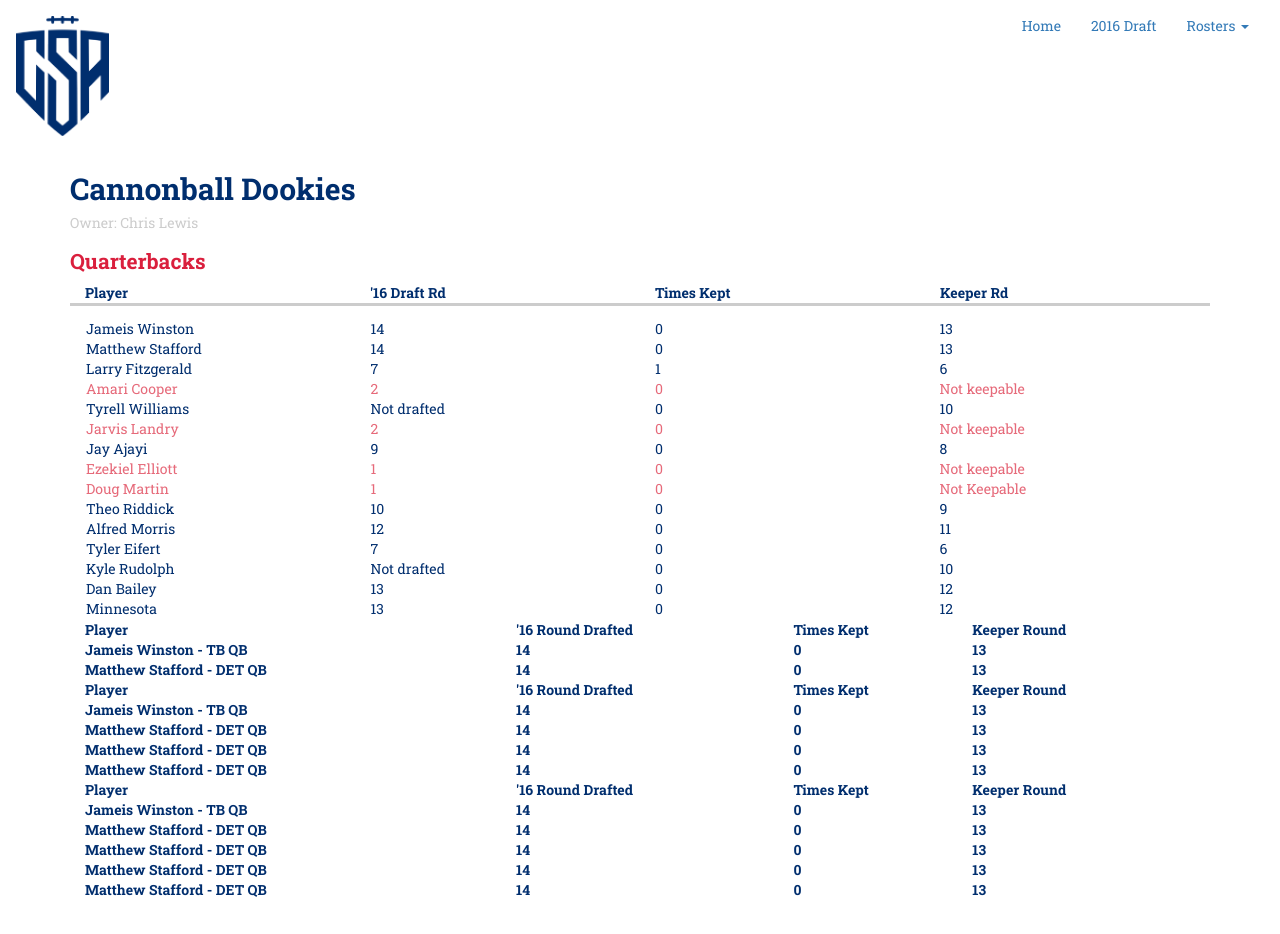
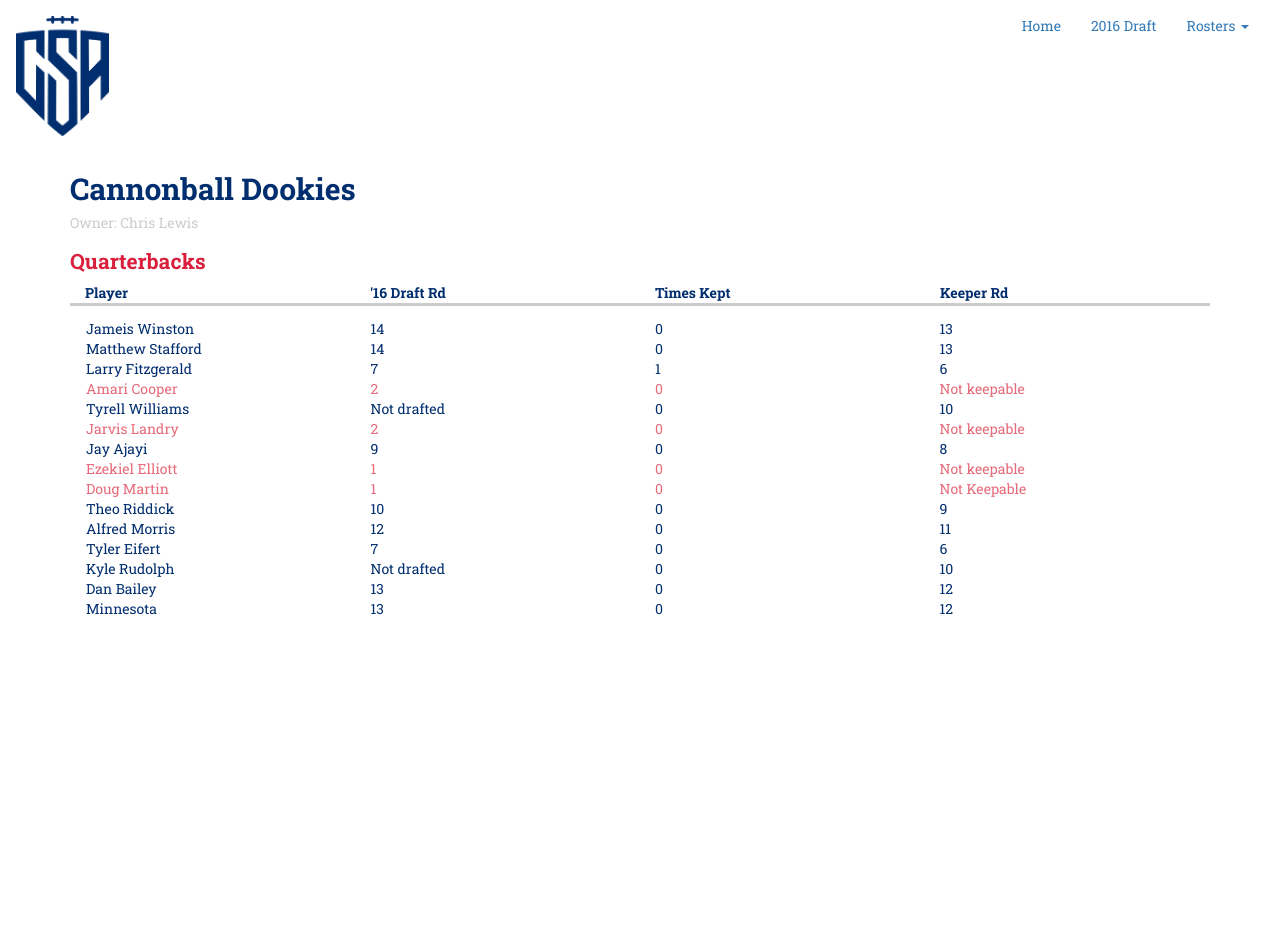
Before and after one commit to hichrislewis/csa-league.github.io, a Jekyll site: the page cannonballdookies.html, which Jekyll copies as it is, in a window 1280 px wide. Built offline with Jekyll 4.4.1, drawn with Linux system fonts in a browser that asks for light colours; after the commit the page ends 900 px from its top, so only the background shows below that.

Commit message:
Update cannonballdookies.html

```diff
--- a/cannonballdookies.html
+++ b/cannonballdookies.html
@@ -139,95 +139,6 @@
                 <div class="col-xs-3 col-sm-3 col-md-3 col-lg-3">0</div>
                 <div class="col-xs-3 col-sm-3 col-md-3 col-lg-3">12</div>
             </div>
-                <table style="width:100%">
-                  <!--Quarterbacks-->
-                <tr>
-                  <th>Player</th>
-                  <th>'16 Round Drafted</th>
-                  <th>Times Kept</th>
-                  <th>Keeper Round</th>
-                </tr>
-                <tr>
-                  <th>Jameis Winston - TB QB</th>
-                  <th>14</th>
-                  <th>0</th>
-                  <th>13</th>
-                </tr>
-                <tr>
-                  <th>Matthew Stafford - DET QB</th>
-                  <th>14</th>
-                  <th>0</th>
-                  <th>13</th>
-                </tr>
-                  <!--Wide Receivers-->
-                <tr>
-                  <th>Player</th>
-                  <th>'16 Round Drafted</th>
-                  <th>Times Kept</th>
-                  <th>Keeper Round</th>
-                </tr>
-                <tr>
-                  <th>Jameis Winston - TB QB</th>
-                  <th>14</th>
-                  <th>0</th>
-                  <th>13</th>
-                </tr>
-                <tr>
-                  <th>Matthew Stafford - DET QB</th>
-                  <th>14</th>
-                  <th>0</th>
-                  <th>13</th>
-                </tr>
-                  <tr>
-                  <th>Matthew Stafford - DET QB</th>
-                  <th>14</th>
-                  <th>0</th>
-                  <th>13</th>
-                </tr>
-                  <tr>
-                  <th>Matthew Stafford - DET QB</th>
-                  <th>14</th>
-                  <th>0</th>
-                  <th>13</th>
-                </tr>
-                  <!--Runningbacks-->
-                <tr>
-                  <th>Player</th>
-                  <th>'16 Round Drafted</th>
-                  <th>Times Kept</th>
-                  <th>Keeper Round</th>
-                </tr>
-                <tr>
-                  <th>Jameis Winston - TB QB</th>
-                  <th>14</th>
-                  <th>0</th>
-                  <th>13</th>
-                </tr>
-                <tr>
-                  <th>Matthew Stafford - DET QB</th>
-                  <th>14</th>
-                  <th>0</th>
-                  <th>13</th>
-                </tr>
-                  <tr>
-                  <th>Matthew Stafford - DET QB</th>
-                  <th>14</th>
-                  <th>0</th>
-                  <th>13</th>
-                </tr>
-                  <tr>
-                  <th>Matthew Stafford - DET QB</th>
-                  <th>14</th>
-                  <th>0</th>
-                  <th>13</th>
-                </tr>
-                  <tr>
-                  <th>Matthew Stafford - DET QB</th>
-                  <th>14</th>
-                  <th>0</th>
-                  <th>13</th>
-                </tr>
-                </table>
         </div>
 </div>
 
```
